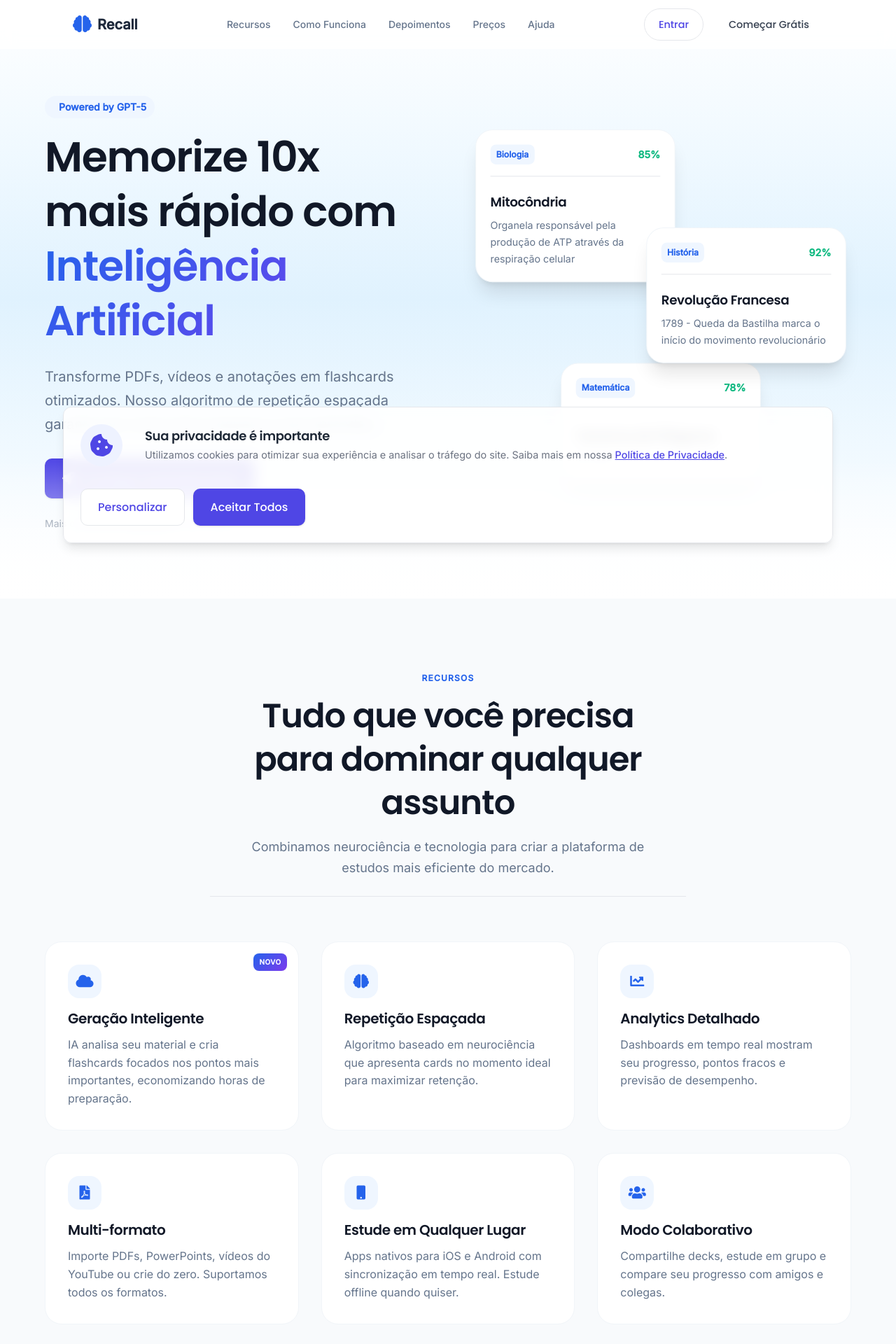
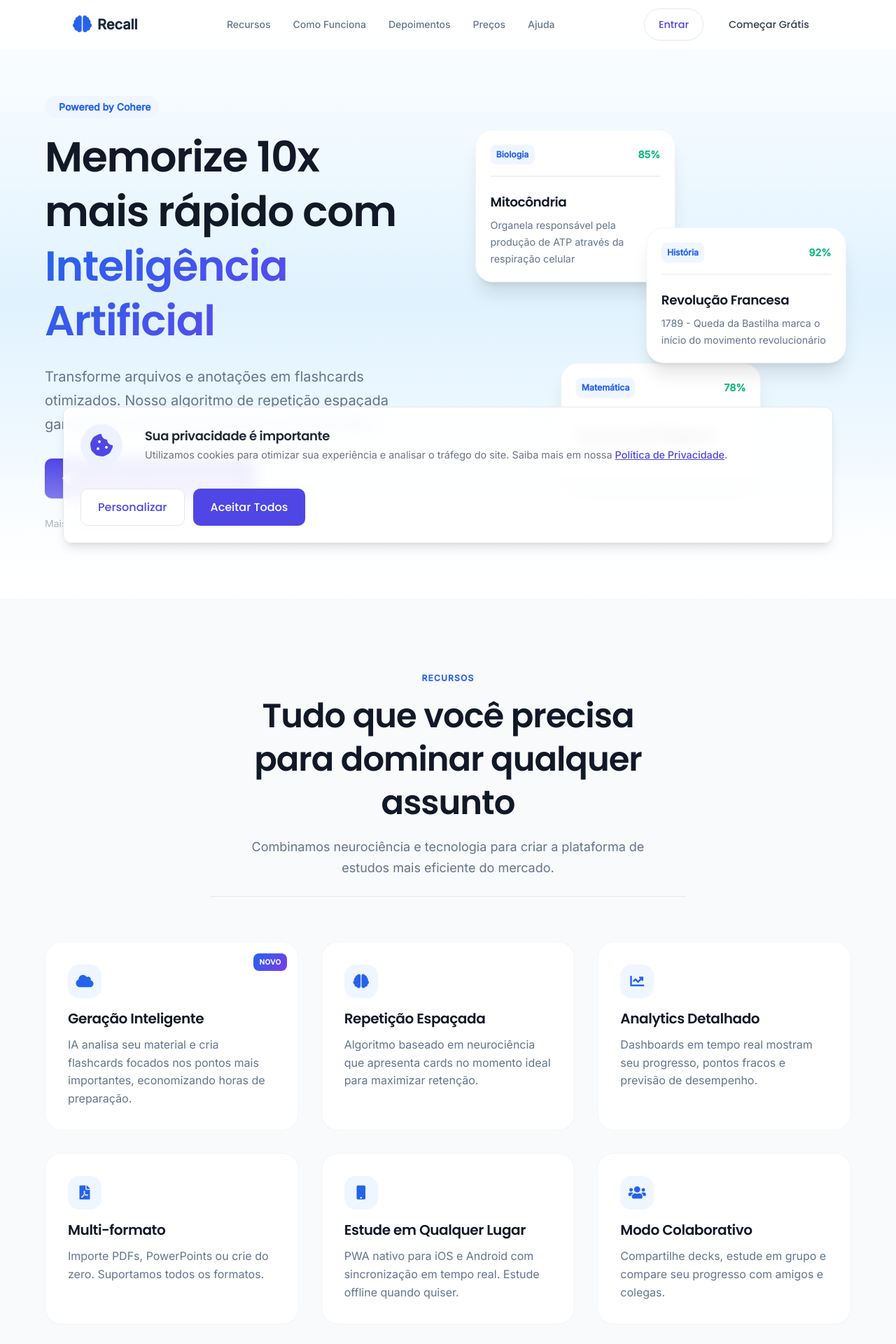
Before and after one commit to RD1707/project-recall, a React (Vite) app in the folder frontend/: page / in a window 1280 px wide. Shown: the top 1920 px of the page at 70% size. Built offline with nearby package versions, Linux system fonts and the light colour scheme.

Commit message:
Update Landing.jsx

```diff
--- a/frontend/src/pages/Landing.jsx
+++ b/frontend/src/pages/Landing.jsx
@@ -140,14 +140,14 @@ function Landing() {
                         <div className="hero-text">
                             <div className="hero-badge">
                                 <i className="fas fa-sparkles"></i>
-                                Powered by GPT-5
+                                Powered by Cohere
                             </div>
                             <h1>
                                 Memorize 10x mais rápido com
                                 <span className="text-gradient"> Inteligência Artificial</span>
                             </h1>
                             <p className="hero-subtitle">
-                                Transforme PDFs, vídeos e anotações em flashcards otimizados.
+                                Transforme arquivos e anotações em flashcards otimizados.
                                 Nosso algoritmo de repetição espaçada garante que você nunca
                                 esqueça o que aprendeu.
                             </p>
@@ -225,12 +225,12 @@ function Landing() {
                             <FeatureCard
                                 icon="fa-file-pdf"
                                 title="Multi-formato"
-                                description="Importe PDFs, PowerPoints, vídeos do YouTube ou crie do zero. Suportamos todos os formatos."
+                                description="Importe PDFs, PowerPoints ou crie do zero. Suportamos todos os formatos."
                             />
                             <FeatureCard
                                 icon="fa-mobile"
                                 title="Estude em Qualquer Lugar"
-                                description="Apps nativos para iOS e Android com sincronização em tempo real. Estude offline quando quiser."
+                                description="PWA nativo para iOS e Android com sincronização em tempo real. Estude offline quando quiser."
                             />
                             <FeatureCard
                                 icon="fa-users"
```
